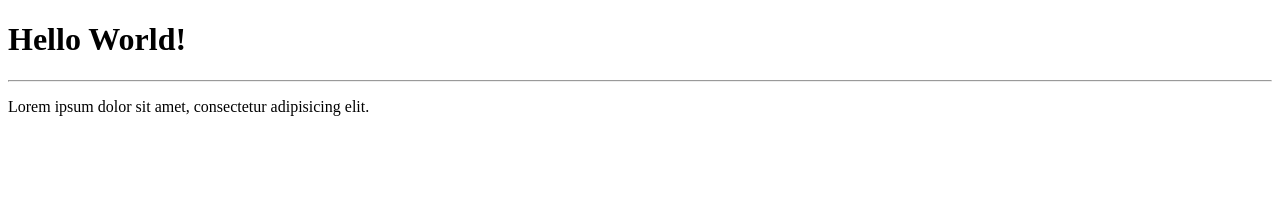
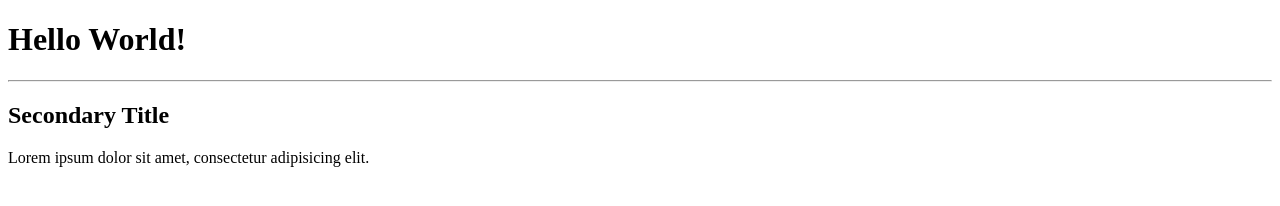
Before and after one commit to amjadham999/edu, a plain HTML site: page index.html in a window 1280 px wide. Drawn offline with Linux system fonts and the light colour scheme.

Commit message:
Update index.html

```diff
--- a/index.html
+++ b/index.html
@@ -8,6 +8,7 @@
   <body>
     <h1>Hello World!</h1>
     <hr />
+    <h2>Secondary Title</h2>
     <p>Lorem ipsum dolor sit amet, consectetur adipisicing elit.</p>
   </body>
 </html>
```
